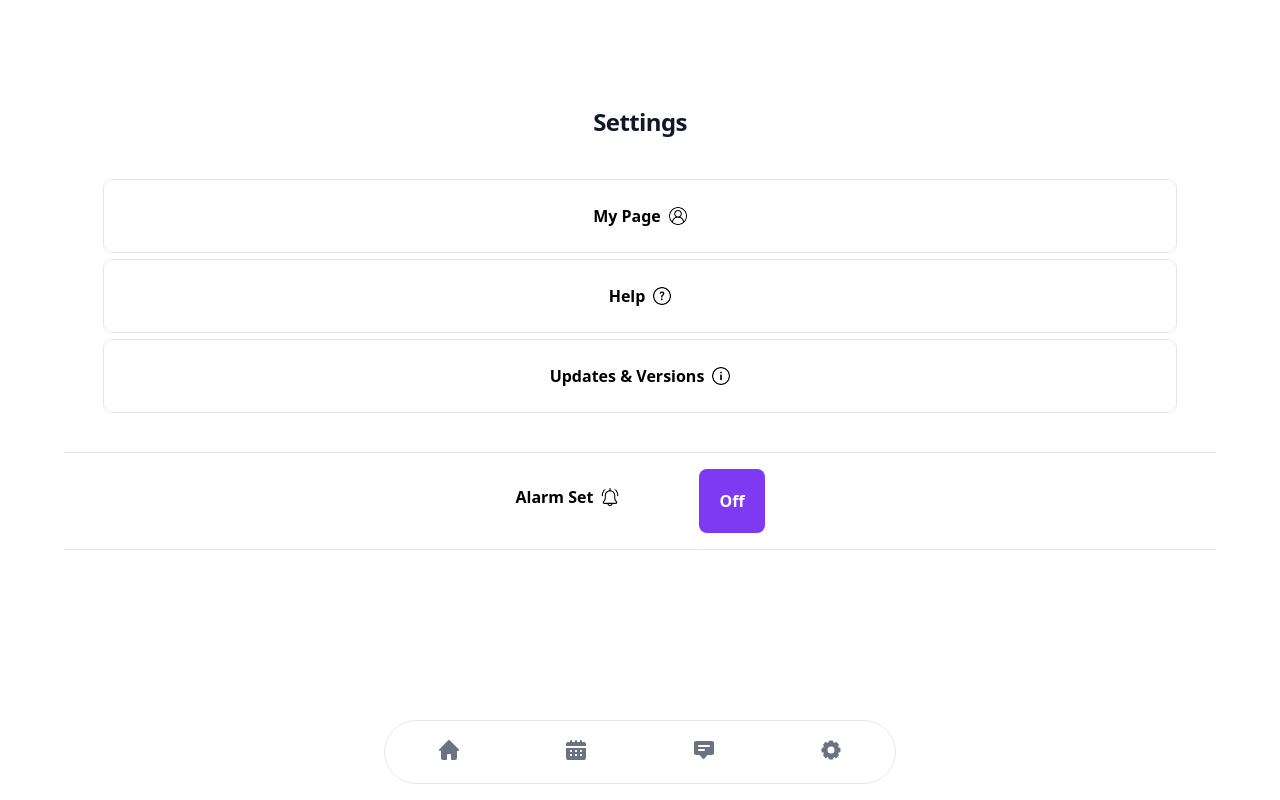
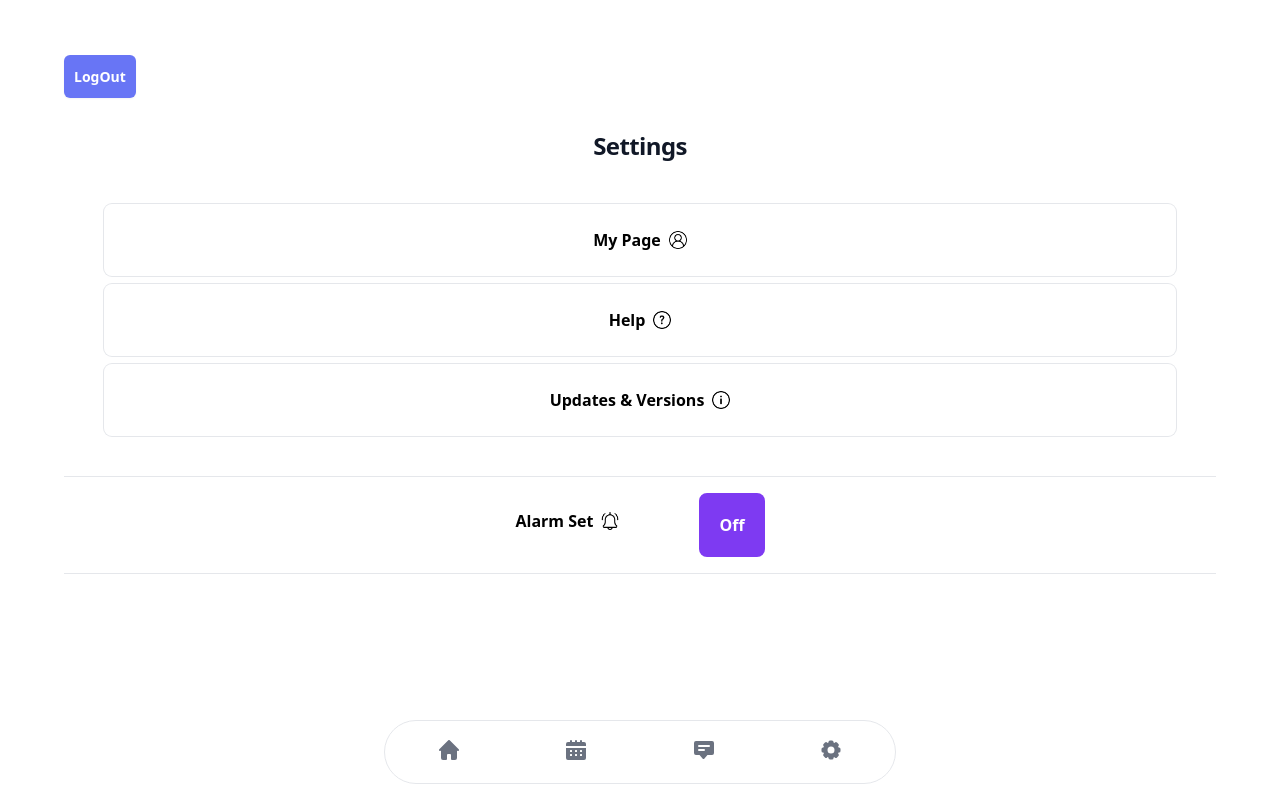
Before and after one commit to kangbh98/MyInsomniaDiary, a React (Vite) app in the folder frontend/my-insomnia-diary/: page /settings in a window 1280 px wide. Built offline with nearby package versions, Linux system fonts and the light colour scheme.

Commit message:
설정 페이지 로그아웃 버튼 생성

```diff
--- a/frontend/my-insomnia-diary/package.json
+++ b/frontend/my-insomnia-diary/package.json
@@ -18,7 +18,7 @@
     "react": "^18.2.0",
     "react-dom": "^18.2.0",
     "react-router-dom": "^6.19.0",
-    "sort-by": "^1.2.0"
+    "sort-by": "^0.0.2"
   },
   "devDependencies": {
     "@types/react": "^18.2.37",
--- a/frontend/my-insomnia-diary/src/pages/Settings.jsx
+++ b/frontend/my-insomnia-diary/src/pages/Settings.jsx
@@ -12,6 +12,12 @@ const Settings = () => {
 
   return (
     <>
+      <Link
+        to={`/first`}
+        className="mx-auto  rounded-md bg-indigo-500 px-2.5 py-3 text-sm font-semibold text-white shadow-sm hover:bg-indigo-400 focus-visible:outline focus-visible:outline-2 focus-visible:outline-offset-2 focus-visible:outline-indigo-500 text-center"
+      >
+        LogOut
+      </Link>
     <div className="flex flex-col align-middle text-center h-full ">
       <div className="sm:mx-auto sm:w-full sm:max-w-sm align-middle text-center">
           <h2 className="mt-10 text-center text-2xl font-bold leading-9 tracking-tight text-gray-900">
```
Also changed, not shown: 1 other file (tests, documents, lock files or other folders).
